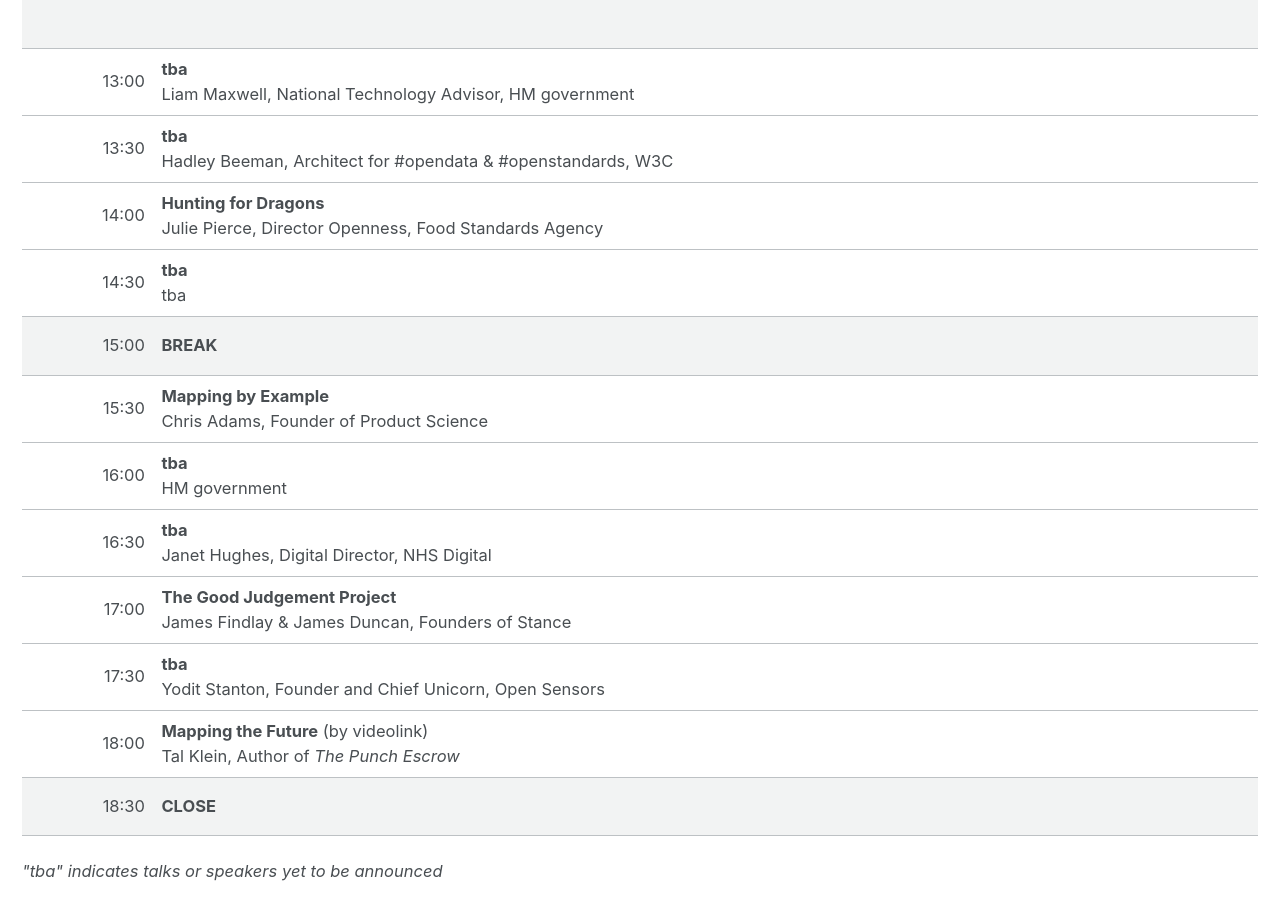
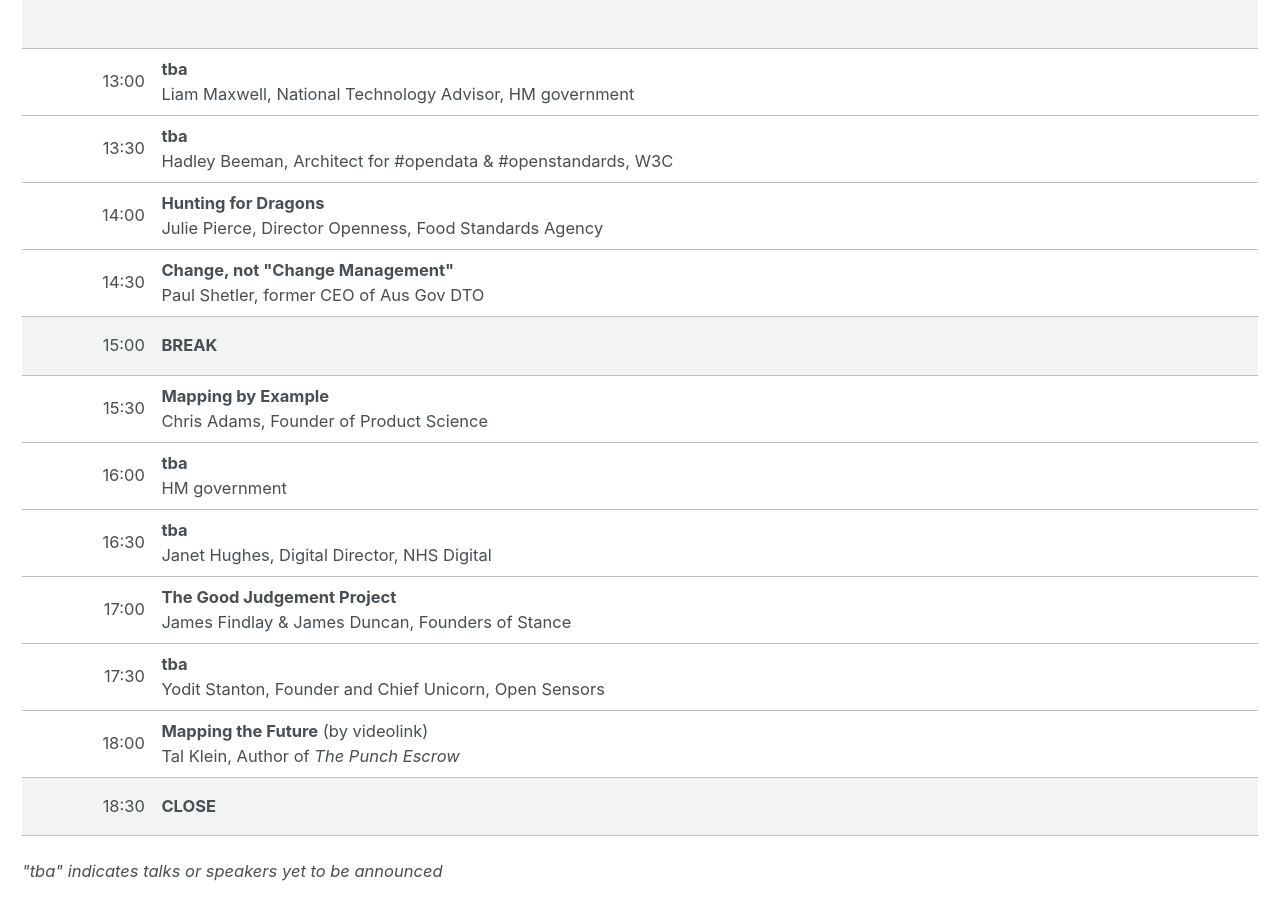
Before and after one commit to mapcampcommittee/mapcampcommittee.github.io, a Jekyll site: the page built from _pages/schedule.html, in a window 1280 px wide and 900 px high, scrolled down 696 px. Built offline with Jekyll 4.4.1, drawn with Linux system fonts in a browser that asks for light colours.

Commit message:
Add talk to schedule.

```diff
--- a/_pages/schedule.html
+++ b/_pages/schedule.html
@@ -33,7 +33,7 @@
   </tr>
   <tr>
     <td style="text-align:right;  line-height: 2.5em;">14:30</td>
-    <td><strong>tba</strong><br/>tba</td>
+    <td><strong>Change, not "Change Management"</strong><br/>Paul Shetler, former CEO of Aus Gov DTO</td>
   </tr>
   <tr class="schedule-break">
     <td style="text-align:right;  line-height: 2.5em;">15:00</td>
```
